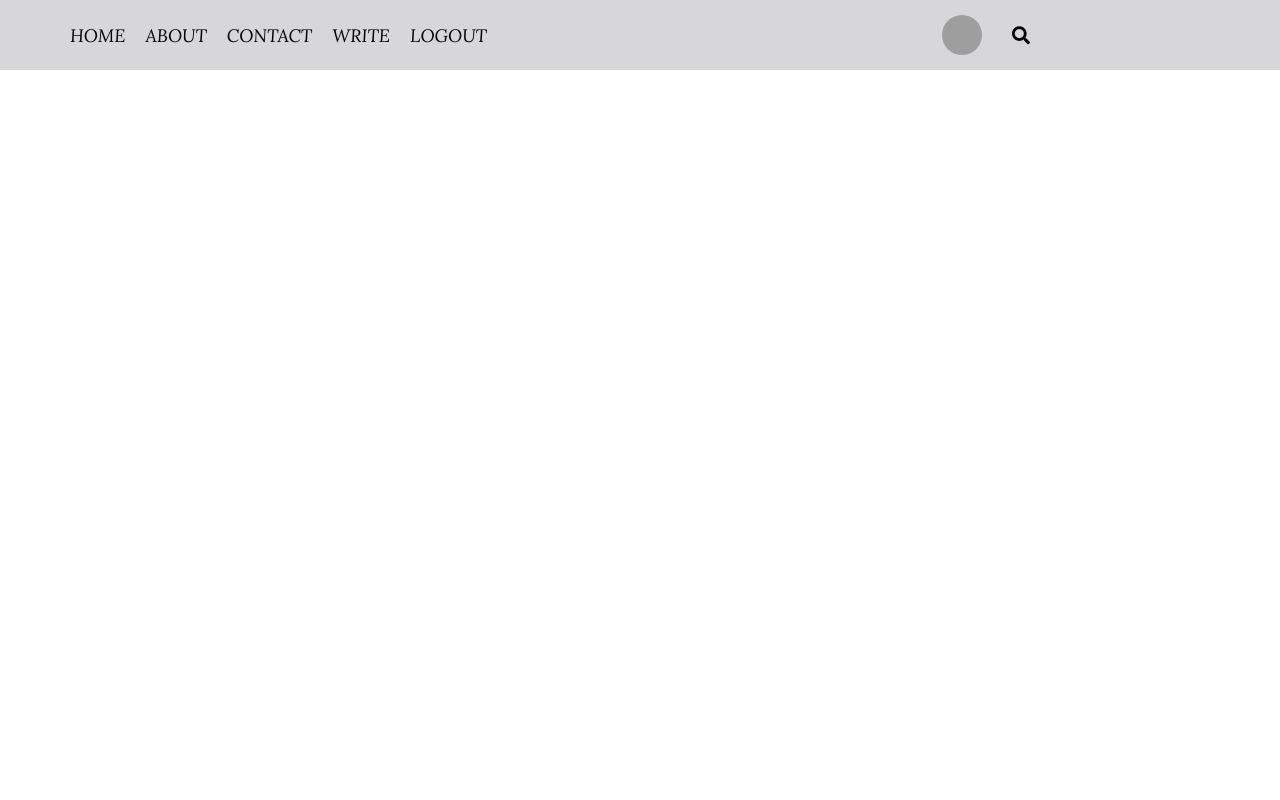
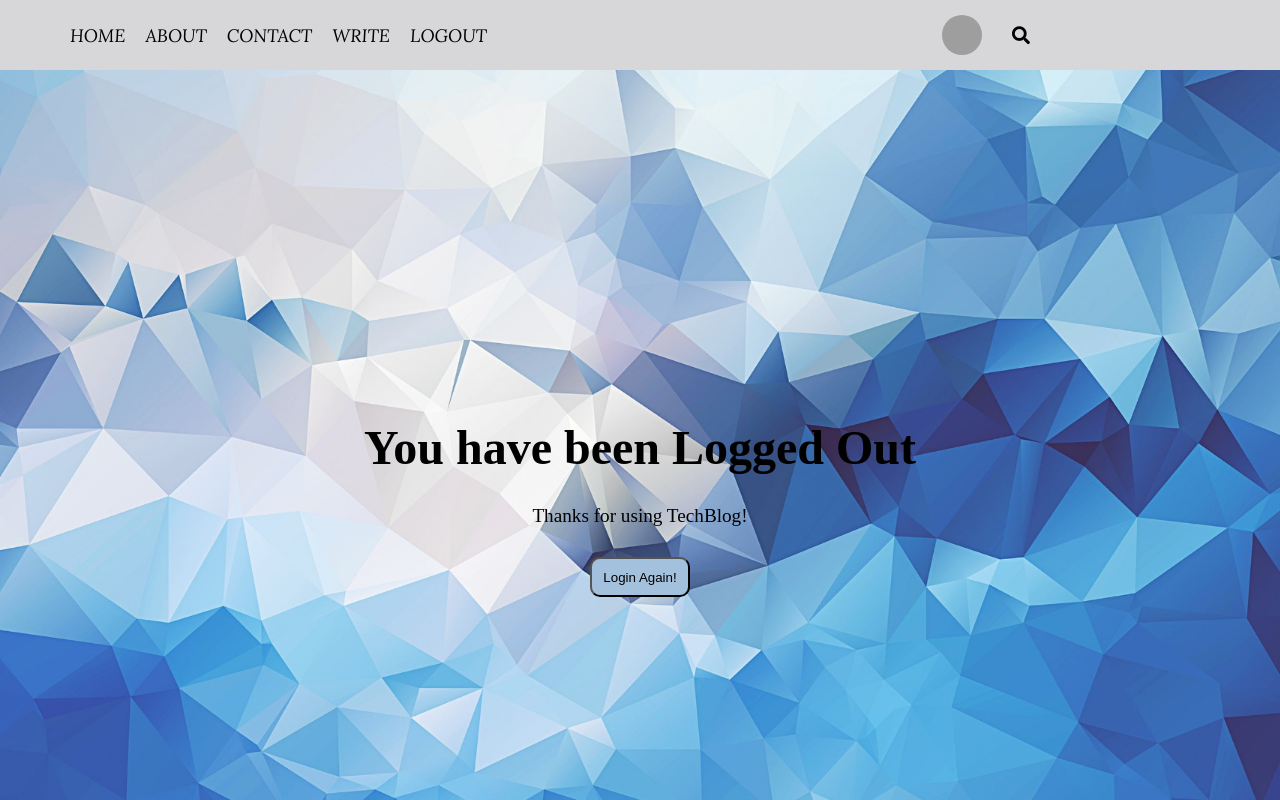
Before and after one commit to 4jonathanfoster/reactblog, a React (Create React App) app: page / in a window 1280 px wide. Shown: the top 800 px of the page. Built offline with nearby package versions, Linux system fonts and the light colour scheme; grey boxes are pictures that could not be loaded; a web font is replaced by a local one.

Commit message:
logout page added

```diff
--- a/src/App.js
+++ b/src/App.js
@@ -1,13 +1,13 @@
 // import Home from "../src/pages/home/Home";
 import Topbar from "../src/components/topbar/Topbar";
 // import Single from "../src/pages/single/Single";
-import logout from "./components/logout/logout"
+import Logout from "./components/logout/Logout.jsx"
 
 function App() {
   return (
     <>
     <Topbar/>
-    <logout/>
+    <Logout/>
 
     </>
 
--- a/src/components/logout/logout.css
+++ b/src/components/logout/logout.css
@@ -0,0 +1,39 @@
+.logOut {
+    height: 900px;
+display: flex;
+flex-direction: column;
+justify-content: center;
+align-items: center;
+background: url(../../images/logoutimage_800x600.jpg);
+background-size:cover;
+
+}
+
+.logoutSquare {
+height: 200px;
+width: 600px;
+display: flex;
+flex-direction: column;
+align-items: center;
+}
+
+.logoutTitle{
+    font-size: 300%;
+    justify-content: center;
+    text-align: center;
+}
+
+.logMessage{
+    font-size:larger;
+    text-align: center;
+    margin-top: 30px;
+}
+.loginButton {
+    margin-top: 30px;
+    width: 100px;
+    height: 40px;
+    background-color:#a3c1dd ;
+    border-radius: 10px;
+
+
+}
--- a/src/components/logout/logout.jsx
+++ b/src/components/logout/logout.jsx
@@ -1,11 +1,15 @@
 import "./logout.css";
 
-const logout = () => {
+export default function Logout() {
     return (
-        <div>
-            <p className="logOut">Log-out</p>
+        <div className="logOut">
+            <div className="logoutSquare">
+
+           <h1 className="logoutTitle">You have been Logged Out</h1>
+          <p className="logMessage">Thanks for using TechBlog!</p>
+          <button className="loginButton">Login Again!</button>
+          </div>
         </div>
+
     );
 }
-
-export default logout;
```
Also changed, not shown: src/images/logoutimage_800x600.jpg (added).
